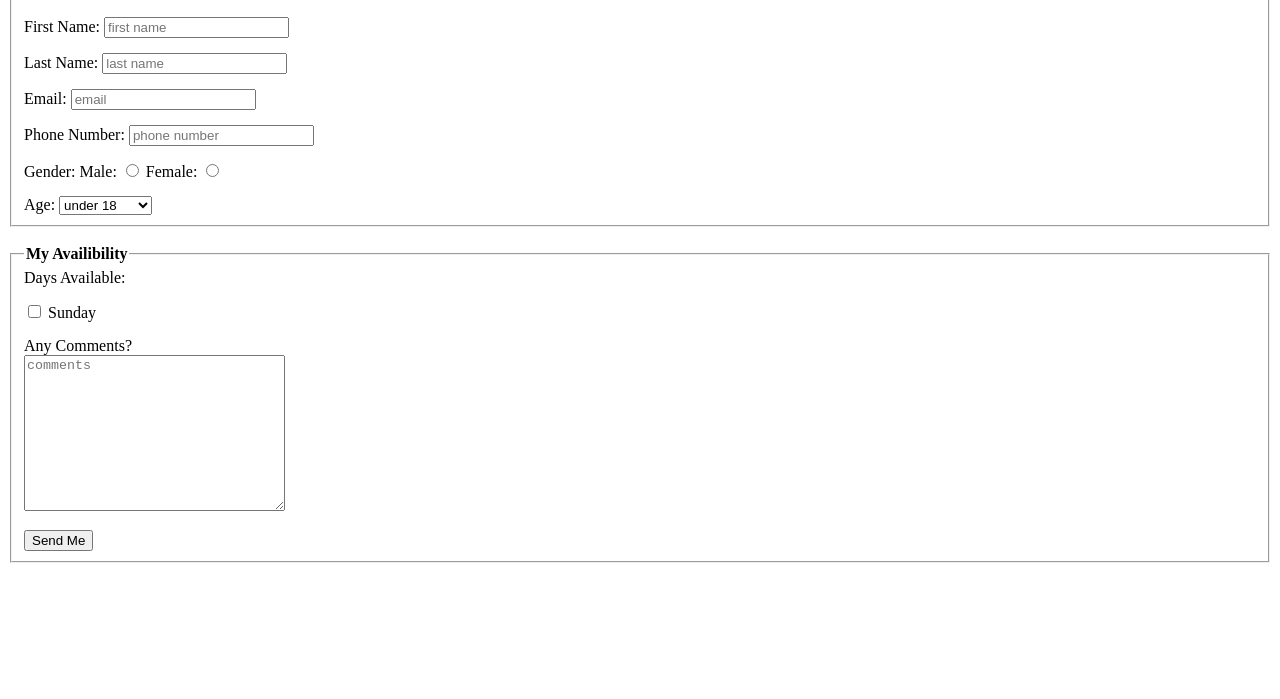
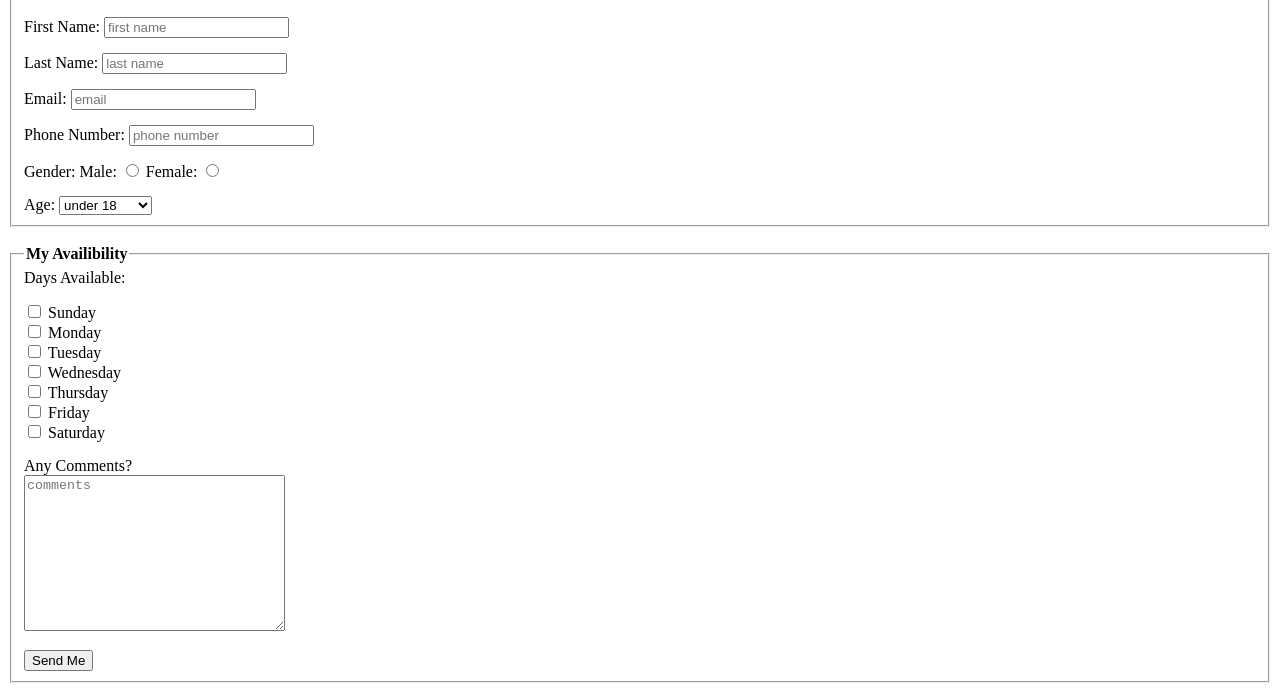
Before and after one commit to aciturbide/lab4, a plain HTML site: page index.html in a window 1280 px wide. Shown: the part 101-800 px from the top of the page. Drawn offline with Linux system fonts and the light colour scheme.

Commit message:
finish adding rest of the days for checkboxes

```diff
--- a/index.html
+++ b/index.html
@@ -51,7 +51,18 @@
     <div>
       <input type="checkbox" id="sunday" name="available_field" value="Sunday">
       <label for="sunday">Sunday</label><br>
-
+      <input type="checkbox" id="monday" name="available_field" value="Monday">
+      <label for="sunday">Monday</label><br>
+      <input type="checkbox" id="Tuesday" name="available_field" value="Tuesday">
+      <label for="sunday">Tuesday</label><br>
+      <input type="checkbox" id="Wednesday" name="available_field" value="Wednesday">
+      <label for="sunday">Wednesday</label><br>
+      <input type="checkbox" id="Thursday" name="available_field" value="Thursday">
+      <label for="sunday">Thursday</label><br>
+      <input type="checkbox" id="Friday" name="available_field" value="Friday">
+      <label for="sunday">Friday</label><br>
+      <input type="checkbox" id="Saturday" name="available_field" value="Saturday">
+      <label for="sunday">Saturday</label><br>
     </div>
     <div>
     <label for="our_textarea">Any Comments?</label></br>
```
